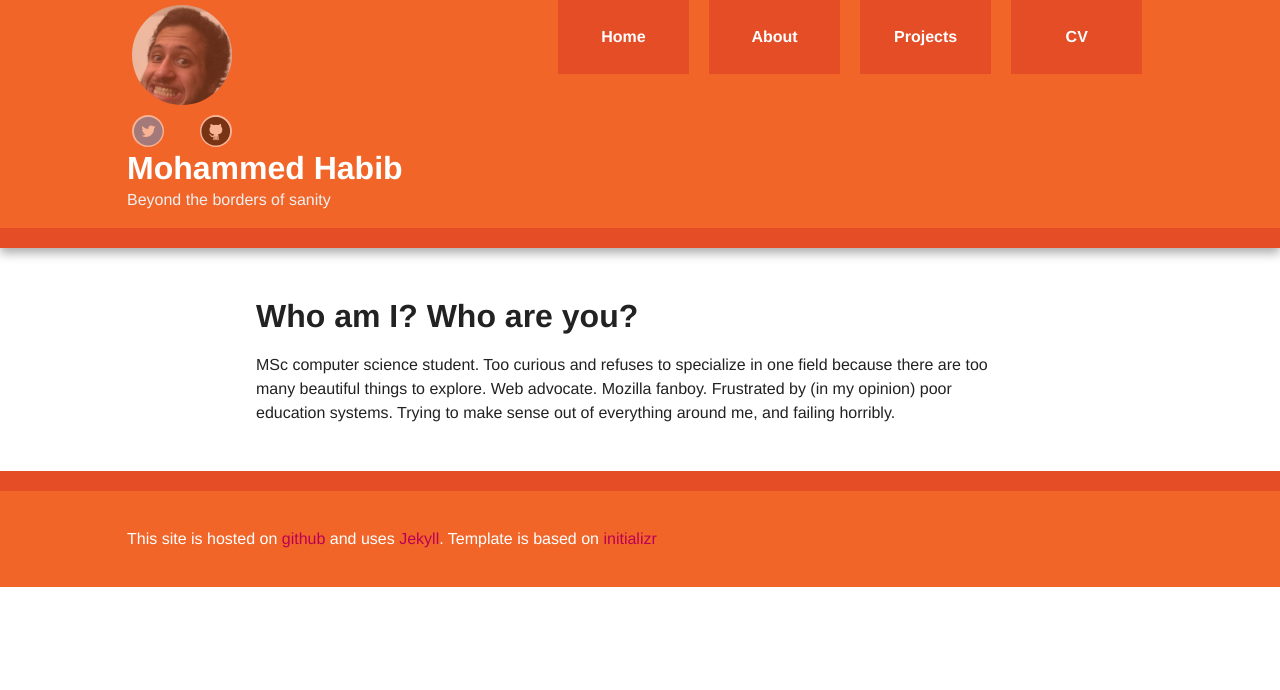
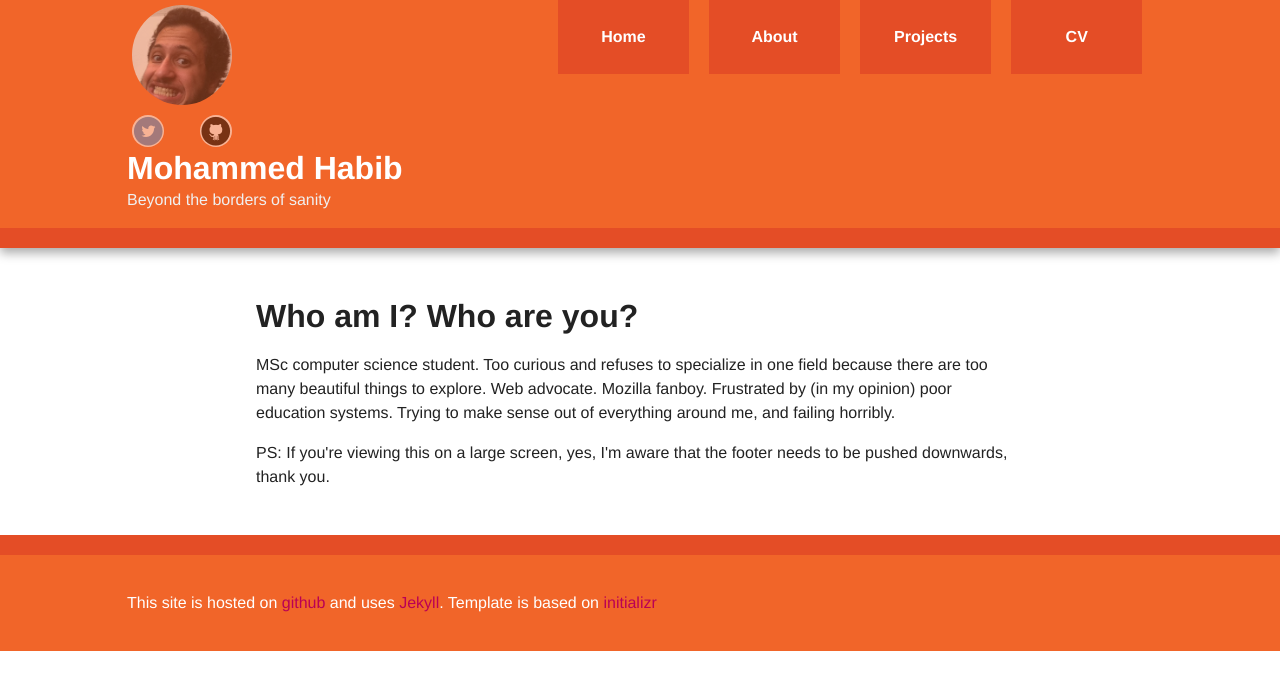
Before and after one commit to motatoes/motatoes.github.io, a Jekyll site: the page built from about.html, in a window 1280 px wide. Shown: the top 690 px of the page. Built offline with Jekyll 4.4.1, drawn with Linux system fonts in a browser that asks for light colours; nearby versions of some CDN libraries.

Commit message:
added about me PS

```diff
--- a/about.html
+++ b/about.html
@@ -7,4 +7,9 @@ slug: about
 <div class="column-10 post">
 	<h1>Who am I? Who are you?</h1>
 	<p>MSc computer science student. Too curious and refuses to specialize in one field because there are too many beautiful things to explore. Web advocate. Mozilla fanboy. Frustrated by (in my opinion) poor education systems. Trying to make sense out of everything around me, and failing horribly.</p>
+
+
+	<p>
+	PS: If you're viewing this on a large screen, yes, I'm aware that the footer needs to be pushed downwards, thank you.
+	</p>
 </div>
```
